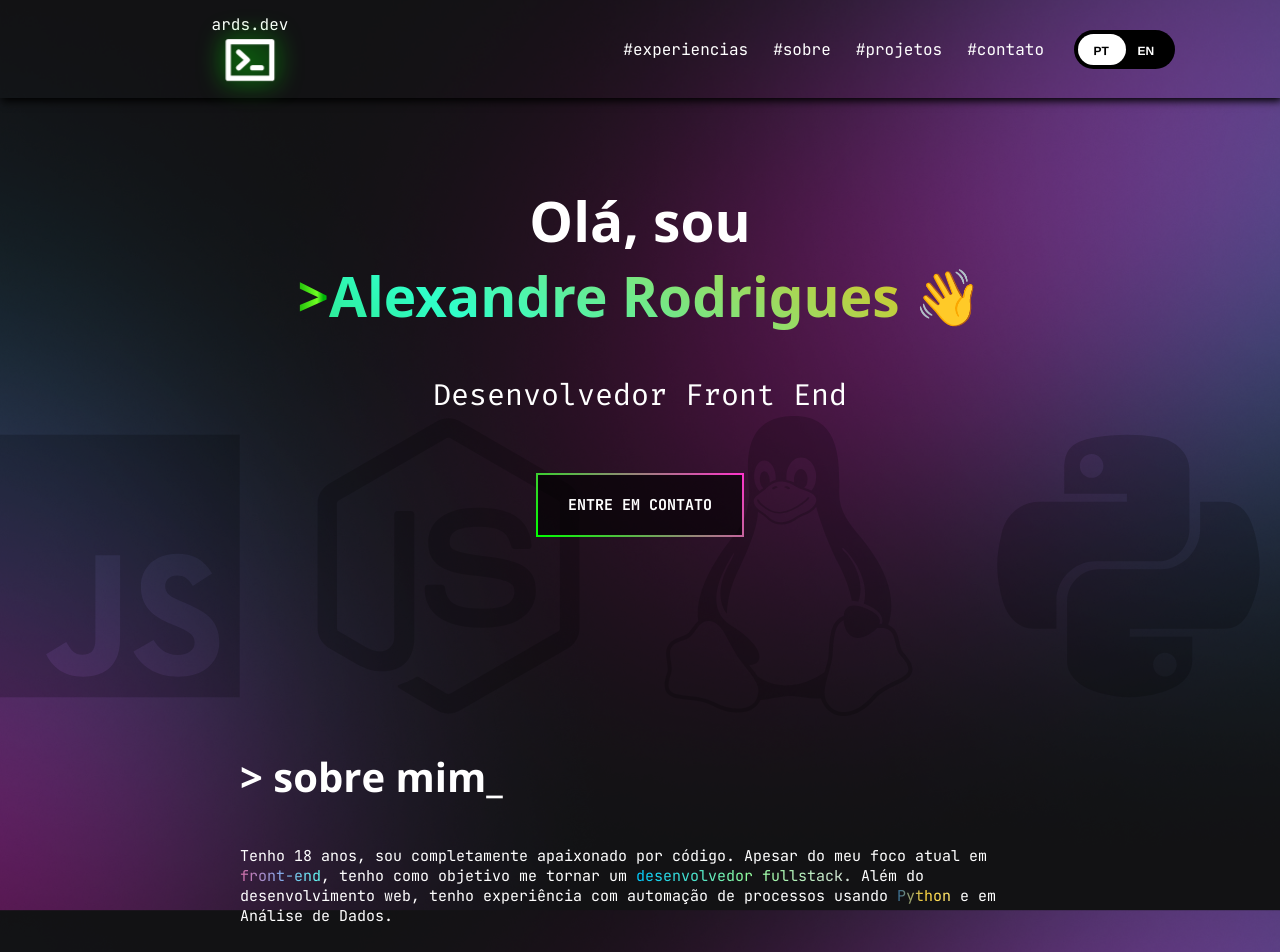
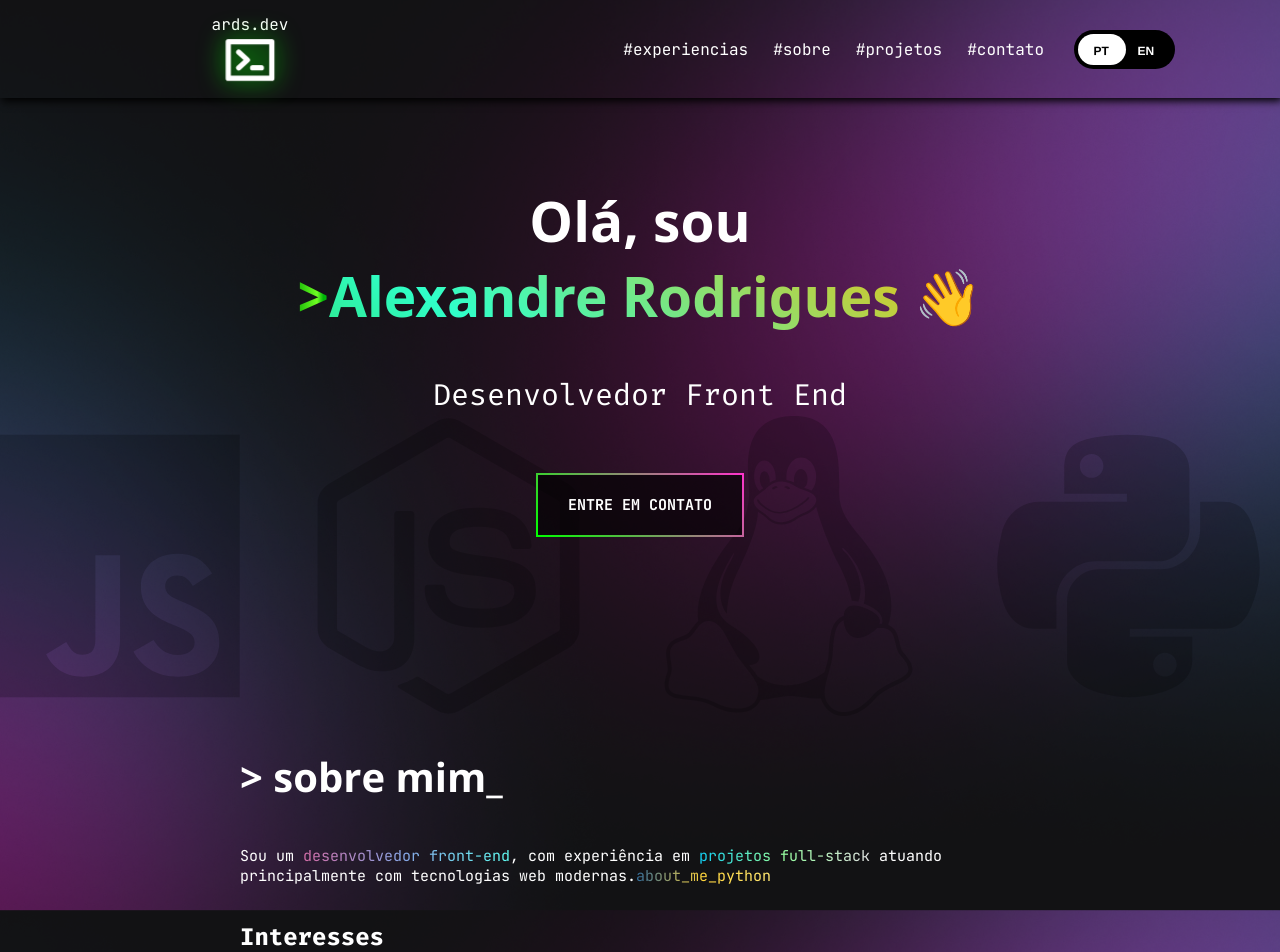
Before and after one commit to ardszsantos/portifolio, a React (Create React App) app: page / in a window 1280 px wide. Shown: the top 952 px of the page. Built offline with nearby package versions, Linux system fonts and the light colour scheme.

Commit message:
feat: new text content

```diff
--- a/src/i18n.js
+++ b/src/i18n.js
@@ -34,16 +34,14 @@ const resources = {
       "terminal_error_message": "Command not found!",
       "terminal_help_message": "Available cmds: cd (hero, about, projects, contact) | echo (text) | exit ",
 
-      // Card Descriptions (About Me)
-      "about_me_description_1": "I am 18 years old, and I am completely passionate about code. Despite my current focus on ",
-      "about_me_frontend": "front-end",
-      "about_me_description_2": "my goal is to become a ",
-      "about_me_fullstack": "fullstack developer. ",
-      "about_me_description_3": "In addition to web development, I have experience with process automation using ",
-      "about_me_python": "Python",
-      "about_me_description_4": "and in Data Analysis.",
+      "about_me_description_1": "I'm a",
+      "about_me_frontend": "front-end developer",
+      "about_me_description_2": "with experience in",
+      "about_me_fullstack": " full-stack projects",
+      "about_me_description_3": "mainly working with modern web technologies.",
+      "about_me_description_4": "",
 
-      //experiences
+          //experiences
       "experiences-title": "> experiences_",
       "experiences-senaiTitle": "Linux Server Administration - SENAI",
       "experiences-senaiDescription": "60-hour course focused on the creation, management, and maintenance of Linux servers, with a focus on security and task automation.",
@@ -83,9 +81,9 @@ const resources = {
       "project2_description": "A modern, interactive front-end application built to help developers manage and resolve code issues efficiently.",
       "project2_detailed_description": "Code Trouble leverages a contemporary tech stack—React, Vite, and TypeScript for structure and performance, Sass for styling, and Framer Motion for smooth animations—to create a fast, responsive, and visually engaging user experience. With robust form handling via React Hook Form and rich text editing powered by React Quill, Code Trouble streamlines the process of reporting and tracking coding problems, making it easier for teams to collaborate on debugging and improving their codebases.",
 
-      "project3_title": "OpenCv Automation",
-      "project3_description": "Automation using computer vision. Recognizes images and executes actions.",
-      "project3_detailed_description": "An automation tool utilizing OpenCV to recognize objects and trigger automated responses, suitable for a variety of use cases in image recognition.",
+      "project3_title": "Clinica Santé",
+      "project3_description": "Landing page build for an odontology companay.",
+      "project3_detailed_description": "Landing page developed by SD",
 
       "project4_title": "URL Shortener",
       "project4_description": "A simple URL shortener.",
@@ -95,9 +93,9 @@ const resources = {
       "project5_description": "Page with news about Corinthians using newsapi.org",
       "project5_detailed_description": "A simple page that displays news about Corinthians, using the NewsAPI to get the latest news and display them in a clean and responsive layout.",
 
-      "project6_title": "Personal Presentation",
-      "project6_description": "Page with information about me.",
-      "project6_detailed_description": "Page made with the objective of presenting myself.",
+      "project6_title": "Toque AI",
+      "project6_description": "QR Code-based location service designed to help identify and recover lost people, pets, and objects.",
+      "project6_detailed_description": "Toque AI is a QR Code-based platform for identifying and recovering lost people, pets, and objects, as well as replacing doorbells and intercoms in residences. I work as a front-end developer on the website and app, focusing on responsiveness, performance, and user experience.",
 
       // Footer Section (new translations)
       "footer_all_rights": "All rights reserved.",
@@ -146,13 +144,12 @@ const resources = {
       "terminal_help_message": "Comandos disponíveis: cd (ola, sobre, projetos, contato) | echo (texto) | exit ",
 
       // Card Descriptions (About Me)
-      "about_me_description_1": "Tenho 18 anos, sou completamente apaixonado por código. Apesar do meu foco atual em ",
-      "about_me_frontend": "front-end",
-      "about_me_description_2": "tenho como objetivo me tornar um ",
-      "about_me_fullstack": "desenvolvedor fullstack. ",
-      "about_me_description_3": "Além do desenvolvimento web, tenho experiência com automação de processos usando ",
-      "about_me_python": "Python",
-      "about_me_description_4": "e em Análise de Dados.",
+      "about_me_description_1": "Sou um",
+      "about_me_frontend": "desenvolvedor front-end",
+      "about_me_description_2": "com experiência em",
+      "about_me_fullstack": " projetos full-stack",
+      "about_me_description_3": "atuando principalmente com tecnologias web modernas.",
+      "about_me_description_4": "",
 
       //experiences
 
@@ -192,9 +189,9 @@ const resources = {
       "project2_description": "Uma aplicação front-end moderna e interativa criada para ajudar desenvolvedores a gerenciar e resolver problemas de código de forma eficiente.",
       "project2_detailed_description": "O Code Trouble utiliza uma stack tecnológica contemporânea — React, Vite e TypeScript para estrutura e desempenho, Sass para estilização, e Framer Motion para animações suaves — para criar uma experiência de usuário rápida, responsiva e visualmente envolvente. Com um gerenciamento robusto de formulários via React Hook Form e edição de texto enriquecido com React Quill, o Code Trouble simplifica o processo de relatar e rastrear problemas de código, facilitando a colaboração entre equipes na depuração e melhoria de suas bases de código.",
 
-      "project3_title": "Automação com OpenCv",
-      "project3_description": "Automação utilizando visão computacional. Reconhece imagens e executa ações.",
-      "project3_detailed_description": "Ferramenta de automação que utiliza OpenCV para reconhecer objetos e acionar respostas automáticas, adequada para uma variedade de casos de uso em reconhecimento de imagens.",
+      "project3_title": "Clinica Santé",
+      "project3_description": "Landing page feita para uma empresa de odontologia.",
+      "project3_detailed_description": "Desenvolvido por suporte de domingo.",
 
       "project4_title": "Encurtador de URL",
       "project4_description": "Um encurtador de URL simples.",
@@ -204,9 +201,9 @@ const resources = {
       "project5_description": "Página com notícias sobre o corinthians usando newsapi.org",
       "project5_detailed_description": "Uma página simples que exibe notícias sobre o Corinthians, utilizando a API do NewsAPI para obter as últimas notícias e exibi-las em um layout limpo e responsivo.",
 
-      "project6_title": "Apresentação Pessoal",
-      "project6_description": "Página com informações sobre mim.",
-      "project6_detailed_description": "Página feita com o objetivo de me apresentar.",
+      "project6_title": "Toque AI",
+      "project6_description": "Serviço de localização baseado em QR Code projetado para auxiliar na identificação e recuperação de pessoas, animais de estimação e objetos perdidos.",
+      "project6_detailed_description": "A Toqueai é uma plataforma baseada em QR Code para identificação e recuperação de pessoas, pets e objetos perdidos, além de substituir campainhas e porteiros em residências. Atuo como desenvolvedor front-end no desenvolvimento do site e aplicativo, focando em responsividade, performance e experiência do usuário.",
 
       // Footer Section (new translations)
       "footer_all_rights": "Todos os direitos reservados.",
```
